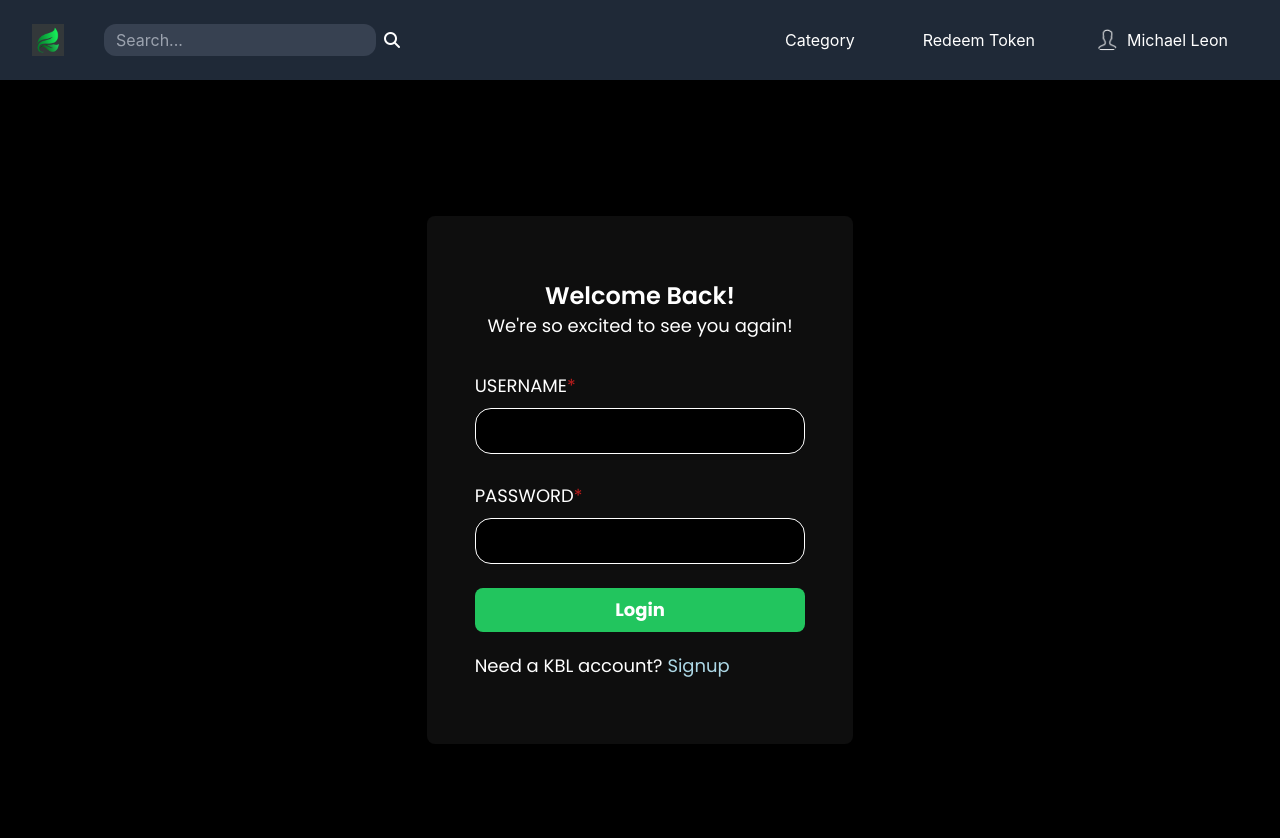
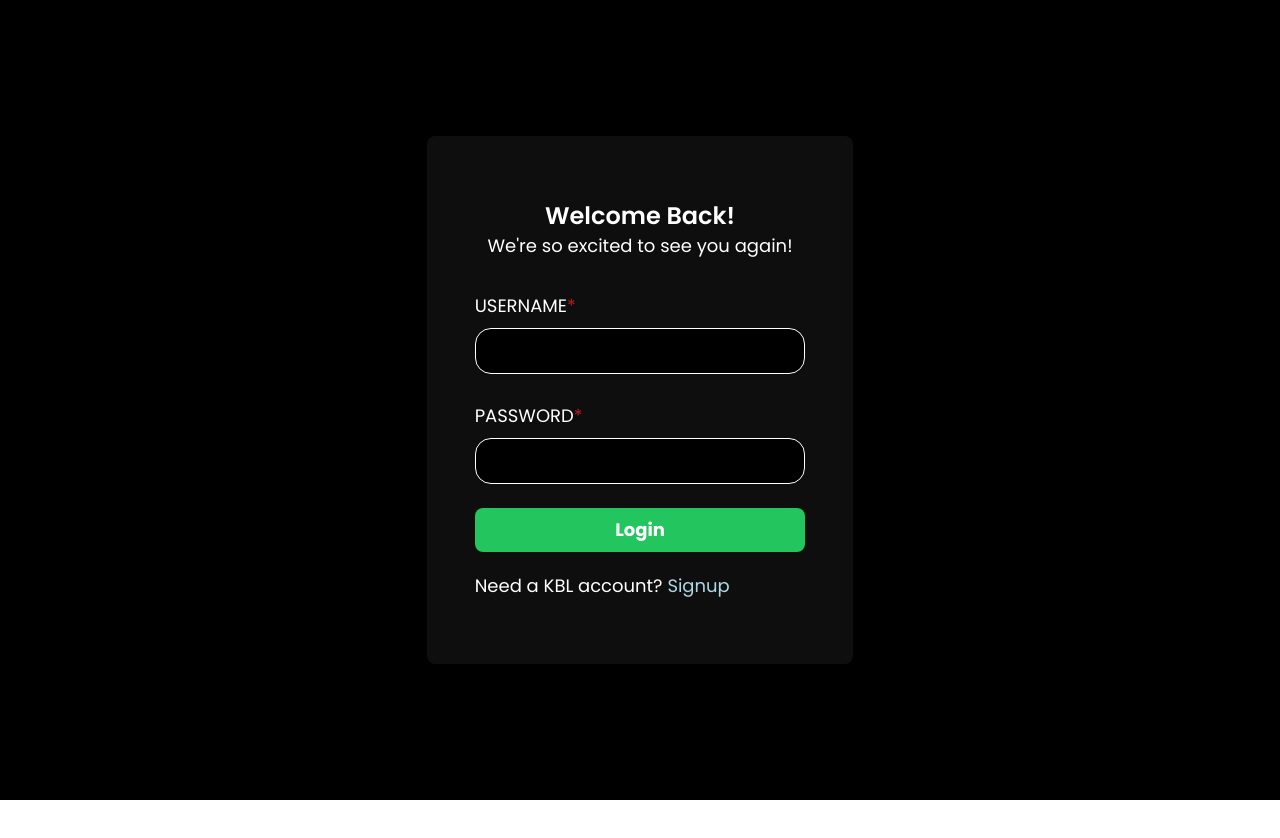
Before and after one commit to briankheng/IF3110-SPA-FE, a React (Vite) app: page /login in a window 1280 px wide. Shown: the top 838 px of the page. After the commit the page ends 800 px from the top, so only its background shows below. Built offline with nearby package versions, Linux system fonts and the light colour scheme.

Commit message:
feat : auth-context config for navbar

```diff
--- a/src/components/Navbar/index.tsx
+++ b/src/components/Navbar/index.tsx
@@ -6,7 +6,7 @@ import logo from '../../assets/images/logo.png';
 
 const Navbar: React.FC = () => {
     const [searchQuery, setSearchQuery] = useState('');
-    const { logout } = useAuth();
+    const { logout, isAuthenticated, isAdmin, name } = useAuth();
 
     const handleSearch = () => {
         console.log('Searching for:', searchQuery);
@@ -19,12 +19,14 @@ const Navbar: React.FC = () => {
     };
 
     const handleLogout = () => {
-        // Basically caling logout
+        // Basically calling logout
         logout();
+        window.location.href = "/";
     };
 
     return (
-        <div className="flex items-center justify-between bg-gray-800 p-5 px-8 sticky top-0 overflow-hidden">
+        isAuthenticated && (
+            <div className="flex items-center justify-between bg-gray-800 p-5 px-8 sticky top-0">
                 <div className="flex items-center space-x-10">
                     {/* Logo */}
                     <Link to="/" className="text-white text-lg font-bold">
@@ -50,25 +52,36 @@ const Navbar: React.FC = () => {
                 {/* Right Side Links */}
                 <div className="flex items-center space-x-5">
                     {/* Category */}
-                <Link to="/album" className="text-white mx-2 hover:bg-gray-600 p-2 px-5 rounded-3xl">Category</Link>
+                    <Link to="/album" className="text-white mx-2 hover:bg-gray-600 p-2 px-5 rounded-3xl">
+                        Category
+                    </Link>
 
                     {/* RedeemToken */}
-                <Link to="/album" className="text-white mx-2 hover:bg-gray-600 p-2 px-5 rounded-3xl">Redeem Token</Link>
+                    {isAdmin ?
+                        <Link to="/subscription" className="text-white mx-2 hover:bg-gray-600 p-2 px-5 rounded-3xl">
+                            Subscription
+                        </Link> :
+                        <Link to="/redeem" className="text-white mx-2 hover:bg-gray-600 p-2 px-5 rounded-3xl">
+                            Redeem Token
+                        </Link>
+                    }
 
                     {/* UserName */}
-                <div className="flex items-center text-white mx-2 hover:bg-gray-600 p-2 px-5 rounded-3xl z-50" onMouseEnter={() => console.log('Show popover')}>
+                    <div
+                        className="flex items-center text-white mx-2 hover:bg-gray-600 p-2 px-5 rounded-3xl z-50 group"
+                        onMouseEnter={() => console.log('Show popover')}
+                    >
                         <img src={userImage} alt="User" className="h-6 w-6 rounded-full mr-2" />
-                    <div className="group">
-                        <>
-                            Michael Leon
-                            <div className="hidden group-hover:block absolute bg-gray-800 p-2 mt-2 rounded z-50">
-                            <button onClick={handleLogout}>Logout</button>
-                            </div>
-                        </>
+                        <div className="group-hover:block relative z-50">
+                            {name}
+                            <div className="group-hover:block hidden absolute bg-gray-700 p-2 mt-2 rounded z-50">
+                                <button onClick={handleLogout} className="z-[100] px-5">Logout</button>
                             </div>
                         </div>
                     </div>
                 </div>
+            </div>
+        )
     );
 };
 
--- a/src/contexts/AuthContext.tsx
+++ b/src/contexts/AuthContext.tsx
@@ -11,6 +11,7 @@ type AuthContext = {
   token: string | null;
   login: (payload: AuthRequest) => void;
   logout: () => void;
+  name: string;
 };
 
 const AuthContext = createContext<AuthContext>({
@@ -19,6 +20,7 @@ const AuthContext = createContext<AuthContext>({
   token: null,
   login: () => {},
   logout: () => {},
+  name: ""
 });
 
 export const AuthProvider = ({ children }: { children: React.ReactNode }) => {
@@ -26,6 +28,7 @@ export const AuthProvider = ({ children }: { children: React.ReactNode }) => {
   const [isAuthenticated, setIsAuthenticated] = useState(false);
   const [isAdmin, setIsAdmin] = useState(false);
   const [token, setToken] = useState<string | null>(null);
+  const [name, setName] = useState("user");
 
   useEffect(() => {
     const fetchUser = async () => {
@@ -40,6 +43,7 @@ export const AuthProvider = ({ children }: { children: React.ReactNode }) => {
 
             const payload = jwtDecode(token) as any;
             setIsAdmin(payload.is_admin);
+            setName(user.name);
 
             setToken(token);
           }
@@ -83,7 +87,7 @@ export const AuthProvider = ({ children }: { children: React.ReactNode }) => {
 
   return (
     <AuthContext.Provider
-      value={{ isAuthenticated, isAdmin, token, login, logout }}
+      value={{ isAuthenticated, isAdmin, token, login, logout, name }}
     >
       {children}
     </AuthContext.Provider>
--- a/src/pages/Home/index.tsx
+++ b/src/pages/Home/index.tsx
@@ -1,7 +1,9 @@
 const Home = () => {
 
     return (
-        <h1>HALO DARI PAGE HOME</h1>
+        <div className="bg-black w-full h-[100vh]">
+            <h1>HALO DARI PAGE HOME</h1>
+        </div>
     );
 };
 
--- a/src/pages/Login/index.tsx
+++ b/src/pages/Login/index.tsx
@@ -49,7 +49,7 @@ function Login() {
 
     try {
       await login(request);
-      navigate("/");
+      window.location.href = "/";
     } catch (error) {
       alert((error as any)?.message);
     }
```
Lines whose indentation alone changed are shown as unchanged.
